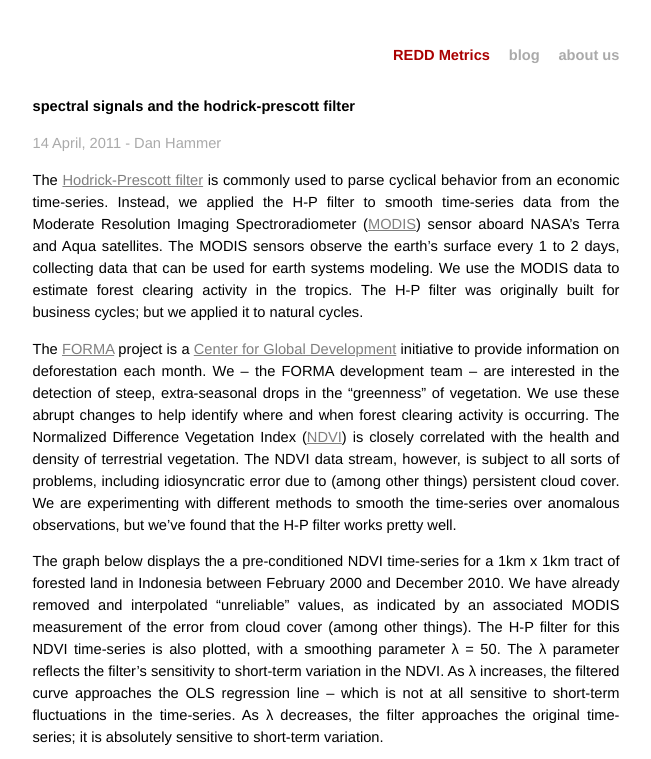
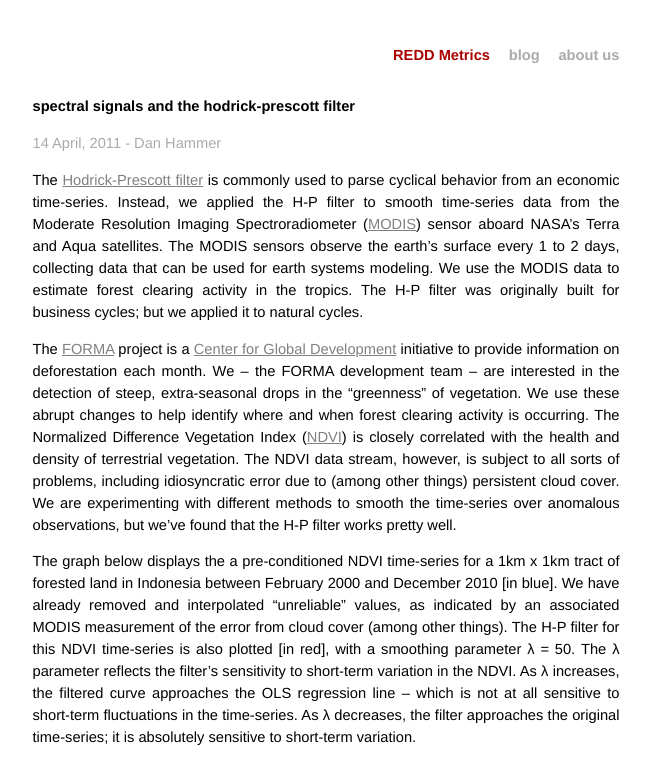
Before and after one commit to reddmetrics/reddmetrics.github.com, a Jekyll site: the page built from _posts/2011-04-14-hodrick-prescott-filter-and-spectral-signals.md, in a window 1280 px wide and 900 px high, cut to the strip 0-759 px from the top of the window. Shown: the whole strip, without its empty margins (314-965 px from the left). Built offline with Jekyll 4.4.1, drawn with Linux system fonts in a browser that asks for light colours; Markdown is read by kramdown in place of the engine named in the settings.

Commit message:
fixed graph

```diff
--- a/_posts/2011-04-14-hodrick-prescott-filter-and-spectral-signals.md
+++ b/_posts/2011-04-14-hodrick-prescott-filter-and-spectral-signals.md
@@ -36,10 +36,10 @@
 
 The graph below displays the a pre-conditioned NDVI time-series for a
 1km x 1km tract of forested land in Indonesia between February 2000
-and December 2010.  We have already removed and interpolated
+and December 2010 [in blue].  We have already removed and interpolated
 "unreliable" values, as indicated by an associated MODIS measurement
 of the error from cloud cover (among other things). The H-P filter for
-this NDVI time-series is also plotted, with a smoothing parameter
+this NDVI time-series is also plotted [in red], with a smoothing parameter
 &#0955; = 50.  The &#0955; parameter reflects the filter's sensitivity
 to short-term variation in the NDVI.  As &#0955; increases, the
 filtered curve approaches the OLS regression line -- which is not at
@@ -47,7 +47,7 @@
 &#0955; decreases, the filter approaches the original time-series; it
 is absolutely sensitive to short-term variation.
 
-<img src="http://dl.dropbox.com/u/5365589/hp-ndvi2.png" height="380"
+<img src="http://dl.dropbox.com/u/5365589/hp-ndvi8.png" height="380"
 width="591">
 
 There is no standard value for the smoothing parameter.  For
```
